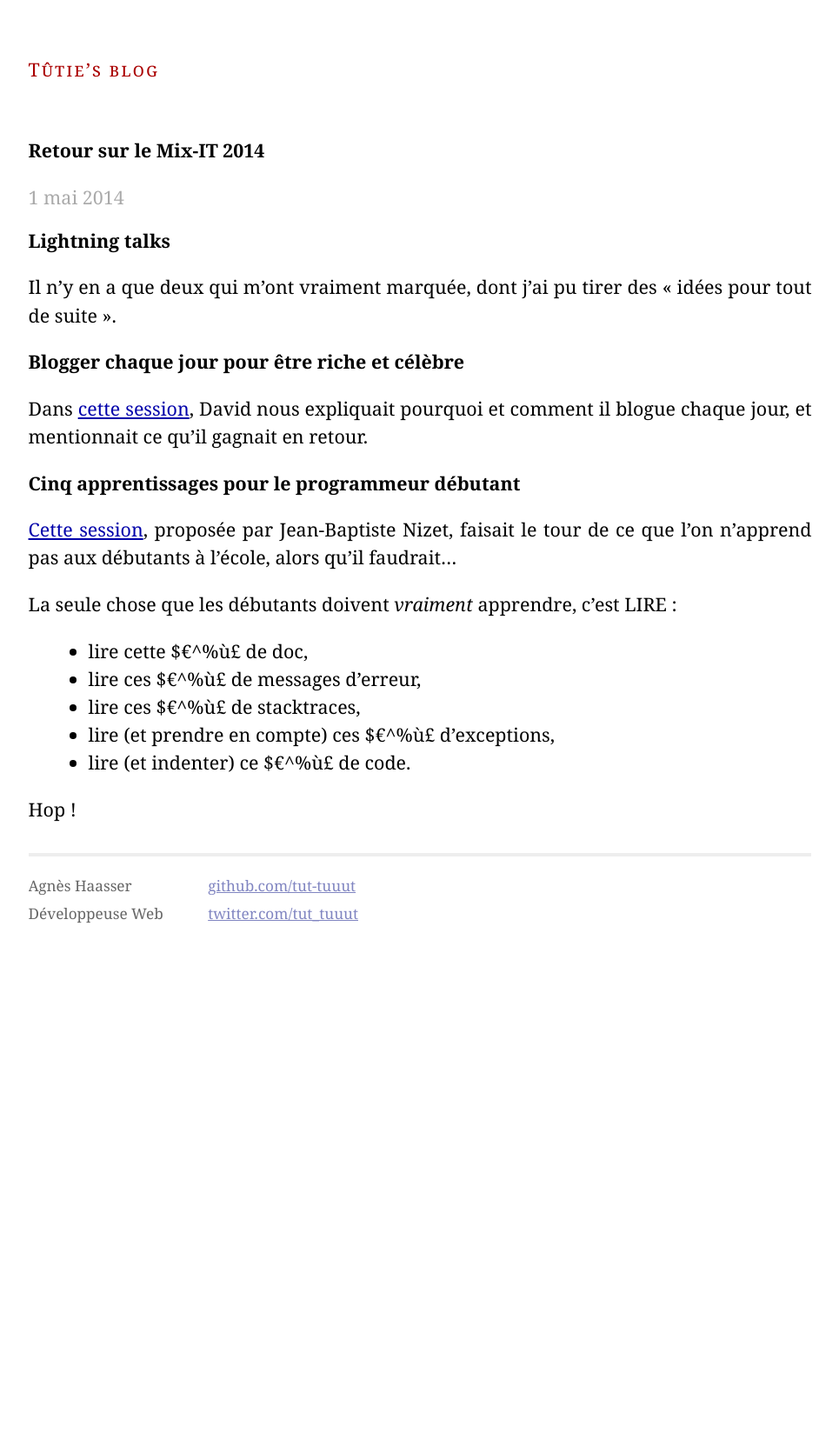
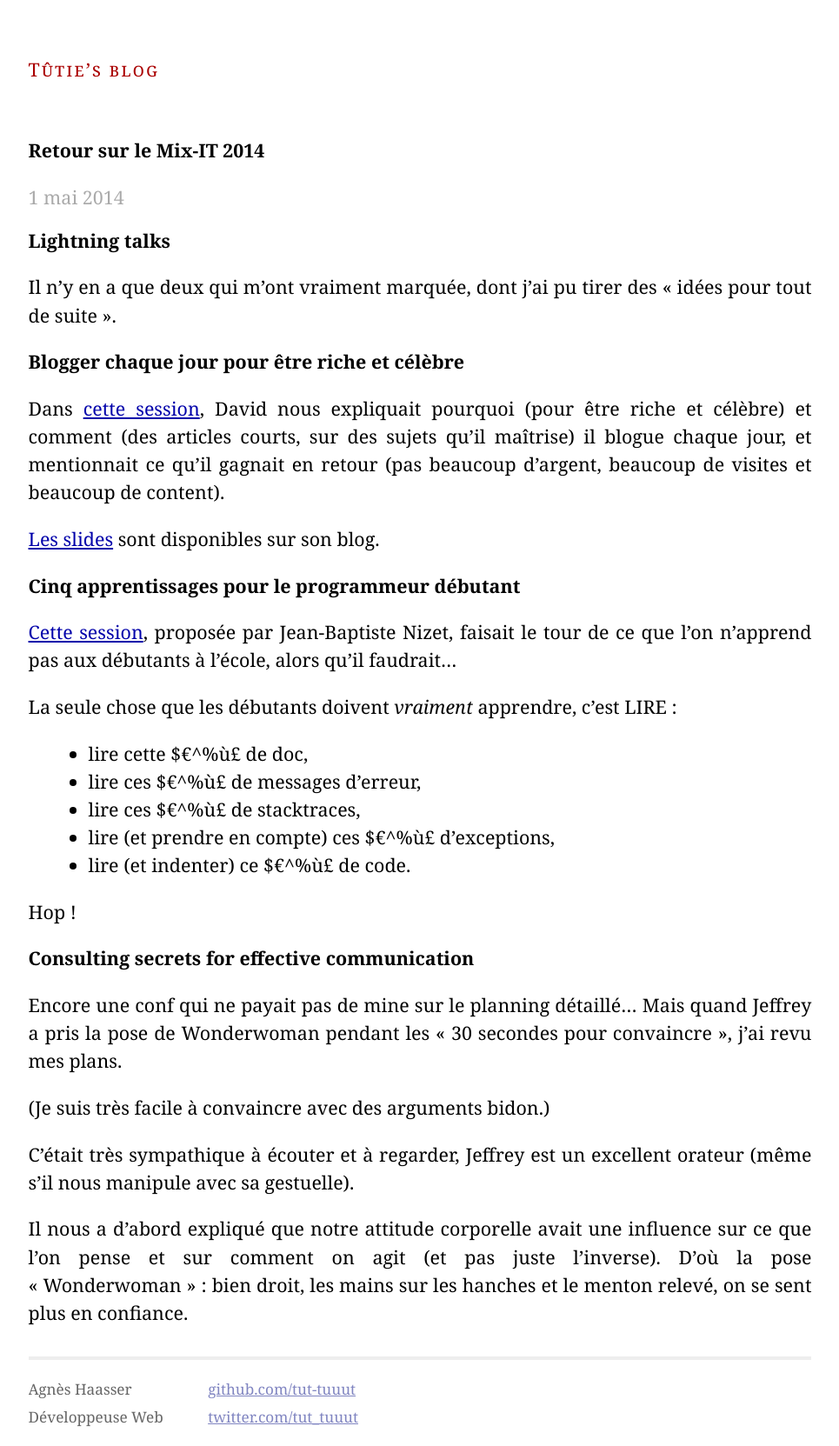
Before and after one commit to tut-tuuut/tut-tuuut.github.io, a Jekyll site: the page built from _posts/2014-05-01-mix-it-2014.md, in a window 1280 px wide. Shown: the whole page at 87% size, without its empty margins (157-1122 px from the left). Built offline with Jekyll 4.4.1, drawn with Linux system fonts in a browser that asks for light colours; Markdown is read by kramdown in place of the engine named in the settings; before the commit the page ends 1084 px from its top, so only the background shows below that.

Commit message:
Add: communication secrets

```diff
--- a/_posts/2014-05-01-mix-it-2014.md
+++ b/_posts/2014-05-01-mix-it-2014.md
@@ -10,7 +10,9 @@ Il n'y en a que deux qui m'ont vraiment marquée, dont j'ai pu tirer des « id
 
 ### Blogger chaque jour pour être riche et célèbre
 
-Dans [cette session][light-blog], David nous expliquait pourquoi et comment il blogue chaque jour, et mentionnait ce qu'il gagnait en retour.
+Dans [cette session][light-blog], David nous expliquait pourquoi (pour être riche et célèbre) et comment (des articles courts, sur des sujets qu'il maîtrise) il blogue chaque jour, et mentionnait ce qu'il gagnait en retour (pas beaucoup d'argent, beaucoup de visites et beaucoup de content).
+
+[Les slides][slides-david] sont disponibles sur son blog.
 
 ### Cinq apprentissages pour le programmeur débutant
 
@@ -25,9 +27,18 @@ La seule chose que les débutants doivent _vraiment_ apprendre, c'est LIRE :
 
 Hop !
 
+## Consulting secrets for effective communication
 
+Encore une conf qui ne payait pas de mine sur le planning détaillé… Mais quand Jeffrey a pris la pose de Wonderwoman pendant les « 30 secondes pour convaincre », j'ai revu mes plans.
+
+(Je suis très facile à convaincre avec des arguments bidon.)
+
+C'était très sympathique à écouter et à regarder, Jeffrey est un excellent orateur (même s'il nous manipule avec sa gestuelle).
+
+Il nous a d'abord expliqué que notre attitude corporelle avait une influence sur ce que l'on pense et sur comment on agit (et pas juste l'inverse). D'où la pose « Wonderwoman » : bien droit, les mains sur les hanches et le menton relevé, on se sent plus en confiance.
 
 [light-blog]: http://www.mix-it.fr/lightning/543/blogger-chaque-jour-pour-etre-riche-et-celebre
+[slides-david]: http://blog.javabien.net/2014/04/29/
 [light-debutants]: http://www.mix-it.fr/lightning/560/5-apprentissages-pour-le-programmeur-debutant
 [dgageot]: https://twitter.com/dgageot
 [jekyll]:    http://jekyllrb.com
```
